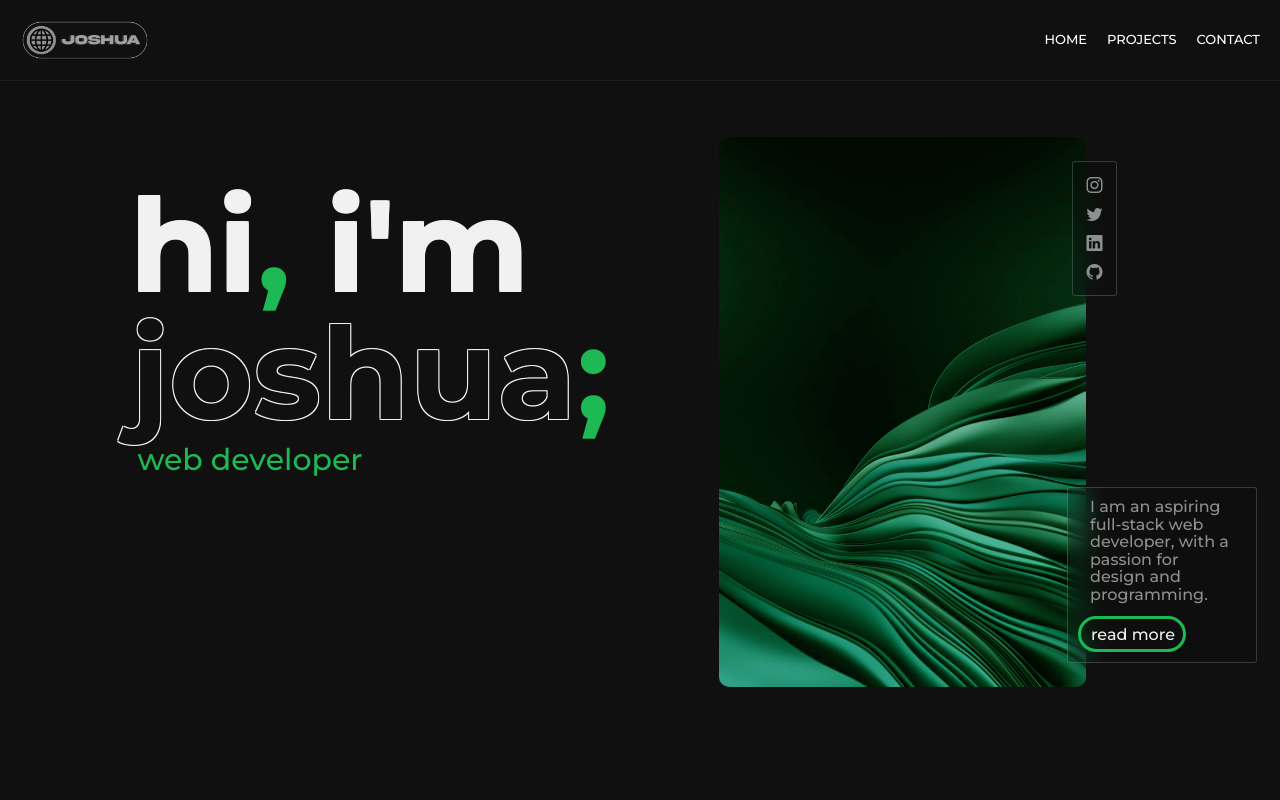
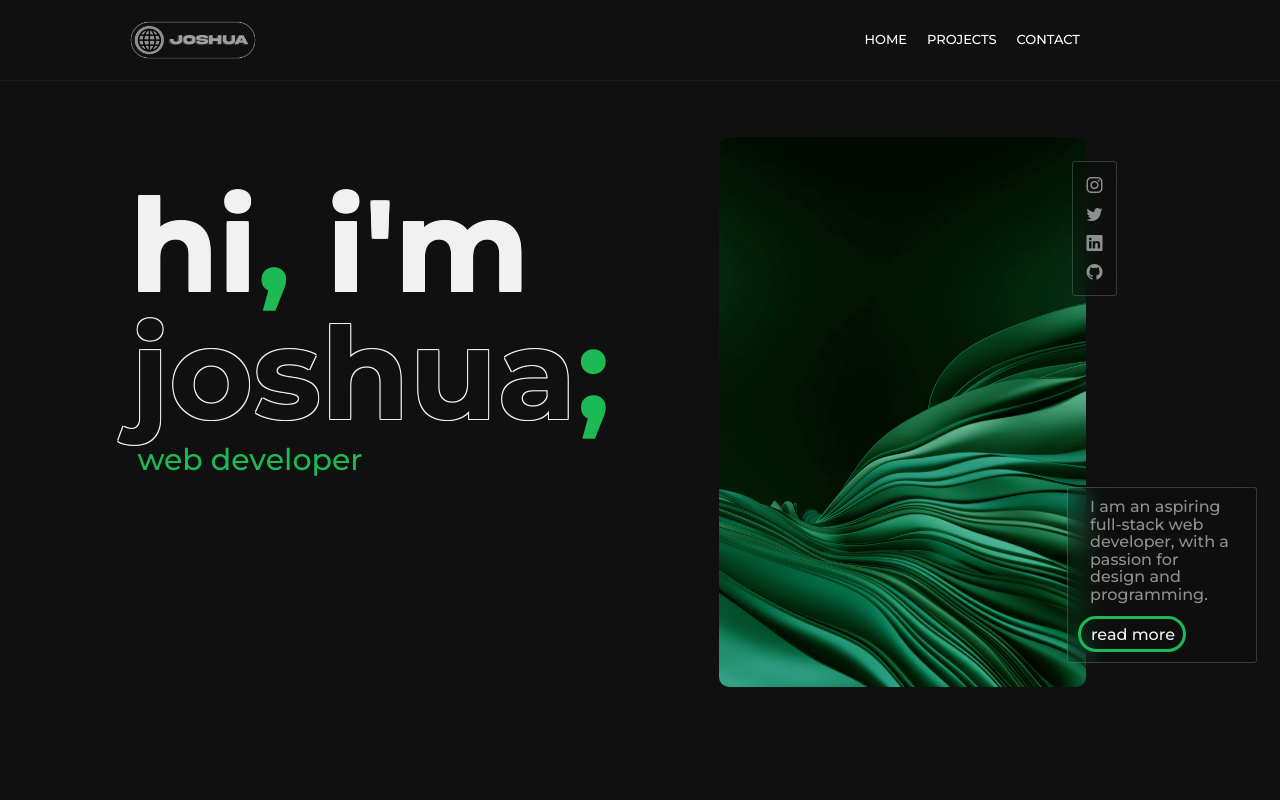
Before and after one commit to 0xjoshva/portfolio-vue, a Vue app: page /contact in a window 1280 px wide. Shown: the top 800 px of the page. Built offline with nearby package versions, Linux system fonts and the light colour scheme; a web font is replaced by a local one.

Commit message:
nav align

```diff
--- a/src/components/Navbar.vue
+++ b/src/components/Navbar.vue
@@ -1,10 +1,9 @@
 <template>
   <nav class="sticky-top">
-
     <div>
-    <router-link to="/" id="logo"
-      ><img src="../assets/newlogo.png" alt="logo" id="logo"
-    /></router-link>
+      <router-link to="/" id="logo"
+        ><img src="../assets/newlogo.png" alt="logo" id="logo"
+      /></router-link>
     </div>
 
     <div id="nav-links">
@@ -39,6 +38,8 @@ nav {
   padding: 20px;
   border-bottom: 1px solid var(--dgrey);
   width: 100%;
+  padding-left: 8rem;
+  padding-right: 12.5rem;
 }
 #nav-links {
   display: flex;
```
